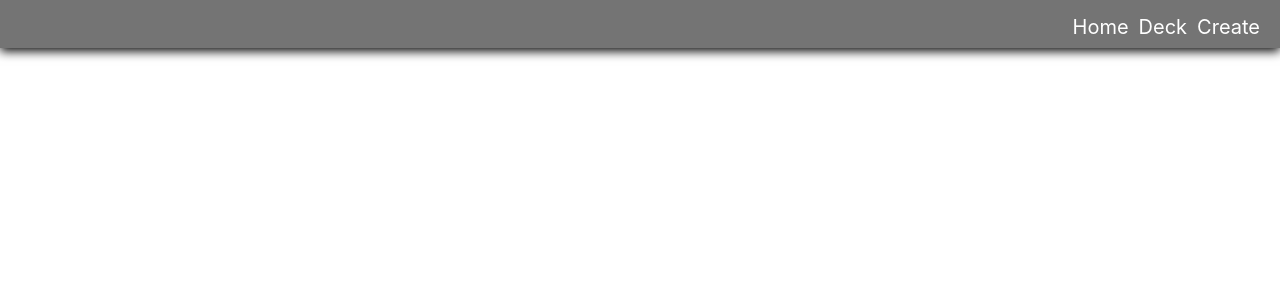
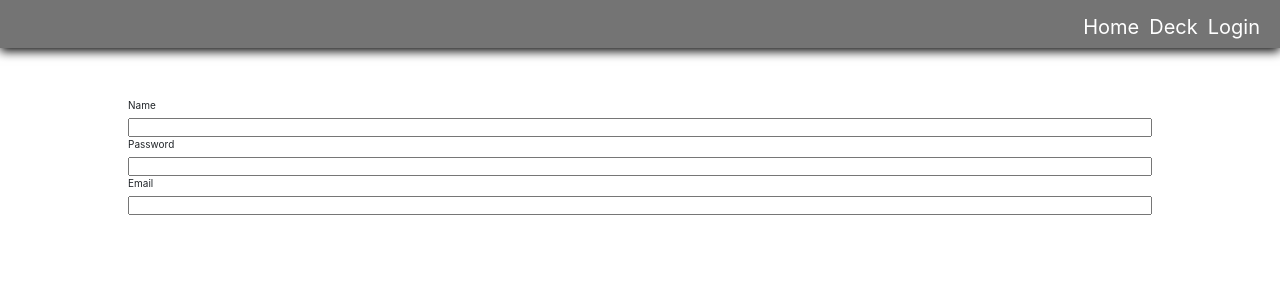
Before and after one commit to alexha415/edhblocks, a React (Create React App) app: page /login in a window 1280 px wide. Shown: the top 300 px of the page. Built offline with nearby package versions, Linux system fonts and the light colour scheme.

Commit message:
working on login

```diff
--- a/src/App.js
+++ b/src/App.js
@@ -8,8 +8,8 @@ import {Provider} from 'react-redux';
 import Home from './components/pages/Home/Home';
 import EditDeck from './components/pages/EditDeck/EditDeck';
 import Deck from './components/pages/Deck/Deck';
+import LoginPage from './components/pages/Login/LoginPage';
 import Header from './components/layout/header/Header';
-
 function App() {
   return (
     <Provider store={store}>
@@ -20,6 +20,7 @@ function App() {
             <Route exact path='/' component={Home}></Route>
             <Route exact path='/deck' component={Deck}></Route>
             <Route exact path='/edit' component={EditDeck}></Route>
+            <Route exact path='/login' component={LoginPage}/>
           </Switch>
         </div>
       </Router>
--- a/src/components/layout/header/Header.js
+++ b/src/components/layout/header/Header.js
@@ -12,7 +12,7 @@ const Header = () => {
           <Link to="/deck" className="nav-bar-link">Deck</Link>
         </li>
         <li className="nav-bar-item">
-          <Link to="/edit" className="nav-bar-link">Create</Link>
+          <Link to="/login" className="nav-bar-link">Login</Link>
         </li>
       </ul>
     </div>
--- /dev/null
+++ b/src/components/login/Login.js
@@ -0,0 +1,59 @@
+    import React,{useState} from 'react';
+    import './login.css';
+
+    const Login = () => {
+
+
+        const [formData] = useState({
+            name: '',
+            password: '',
+            email: ''
+        })
+
+        const onChange = (e) => {
+            e.preventDefault();
+
+            console.log(e.target.value);
+            console.log(formData[e.target.name])
+
+            formData[e.target.name] = e.target.value;
+        }
+
+        const onSubmit = (e) => {
+            e.preventDefault();
+            const {name, password, email} = formData;
+
+            fetch('http://localhost:5000/api/users', {
+                method: 'POST',
+                headers: {
+                    'Content-Type': 'application/json'
+                },
+                body:{
+                    name,
+                    password,
+                    email
+                }
+            })
+        }
+
+        return (
+            <div className='flex-container-col login-container'>
+                <form onSubmit={onSubmit} className='login-form'>
+                    <div className="input-group">
+                        <label htmlFor="name">Name</label>
+                        <input type="text" name='name' className="login-input" value={formData.name} required onChange={onChange}/>
+                    </div>
+                    <div className="input-group">
+                        <label htmlFor="password">Password</label>
+                        <input type="password" name='password' value={formData.password} className="login-input" required onChange={onChange}/>
+                    </div>
+                    <div className="input-group">
+                        <label htmlFor="email">Email</label>
+                        <input type="email" name='email' className="login-input" required value={formData.email} onChange={onChange}/>
+                    </div>
+                </form>
+            </div>
+        )
+    }
+
+    export default Login
--- /dev/null
+++ b/src/components/login/login.css
@@ -0,0 +1,13 @@
+.login-container{
+    align-items: center;
+}
+.login-form{
+    width: 80%;
+    margin-top: 5rem;
+}
+.input-group {
+    width: 100%;
+}
+.login-input{
+    width: 100%;
+}
--- a/src/components/pages/Deck/Deck.js
+++ b/src/components/pages/Deck/Deck.js
@@ -1,7 +1,6 @@
 import React from 'react'
 import {connect} from 'react-redux'
 import DeckContainer from '../../deck/deckContainer/DeckContainer';
-import {Link} from 'react-router-dom';
 import './deck.css';
 
 const Deck = ({commander}) => {
--- /dev/null
+++ b/src/components/pages/Login/LoginPage.js
@@ -0,0 +1,13 @@
+import React from 'react'
+import Login from '../../login/Login';
+
+const LoginPage = () => {
+
+    return (
+        <div>
+            <Login/>
+        </div>
+    )
+}
+
+export default LoginPage
```
Also changed, not shown: 2 other files (tests, documents, lock files or other folders).
